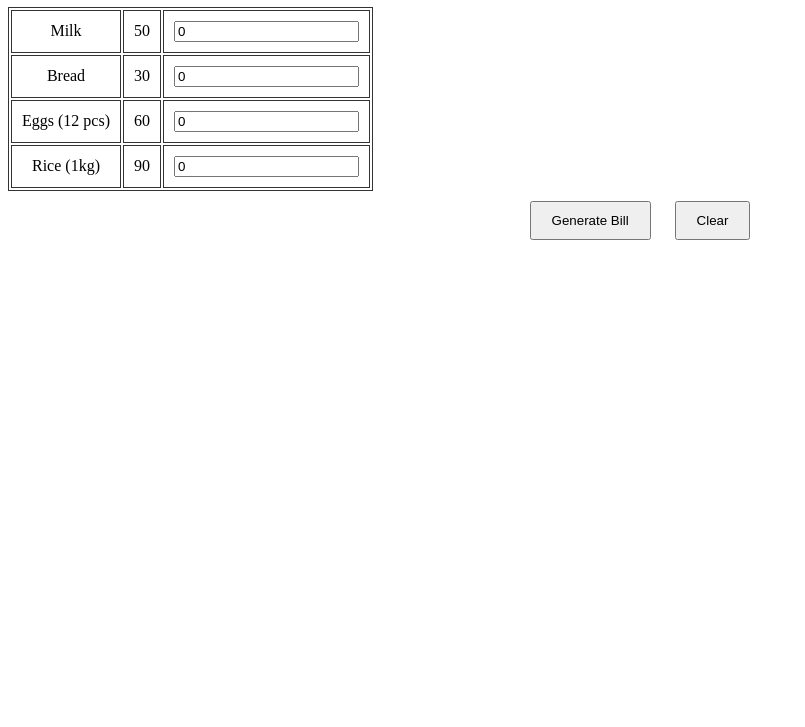
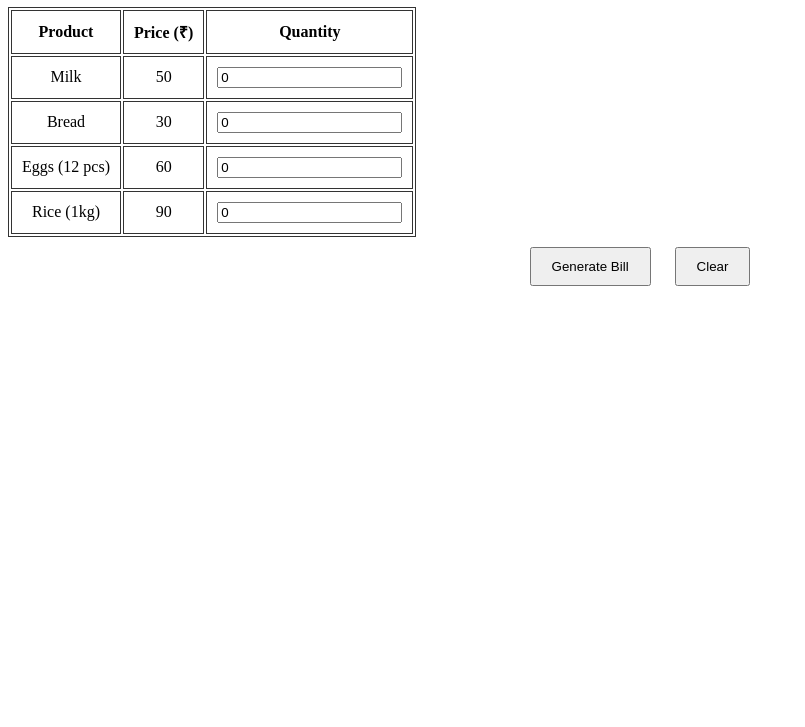
Before and after one commit to MADHUMITHA-SURESHKUMAR/index, a plain HTML site: page index.html in a window 1280 px wide. Shown: the part 73-800 px from the top of the page, without its empty margins (0-805 px from the left). Drawn offline with Linux system fonts and the light colour scheme.

Commit message:
quick update

```diff
--- a/index.html
+++ b/index.html
@@ -33,7 +33,11 @@
 
     <table id="productTable">
         <thead>
-
+            <tr>
+                <th>Product</th>
+                <th>Price (₹)</th>
+                <th>Quantity</th>
+            </tr>
         </thead>
         <tbody>
             <tr>
```
